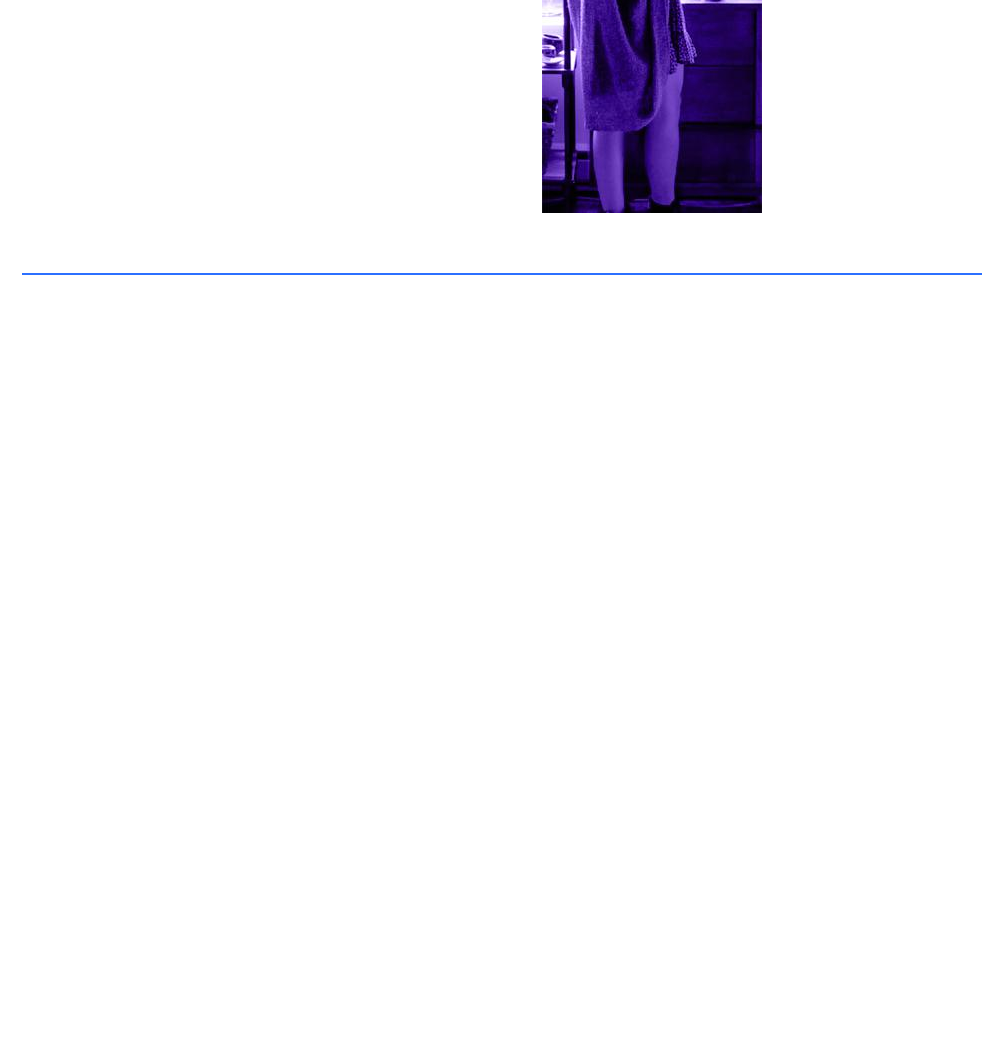
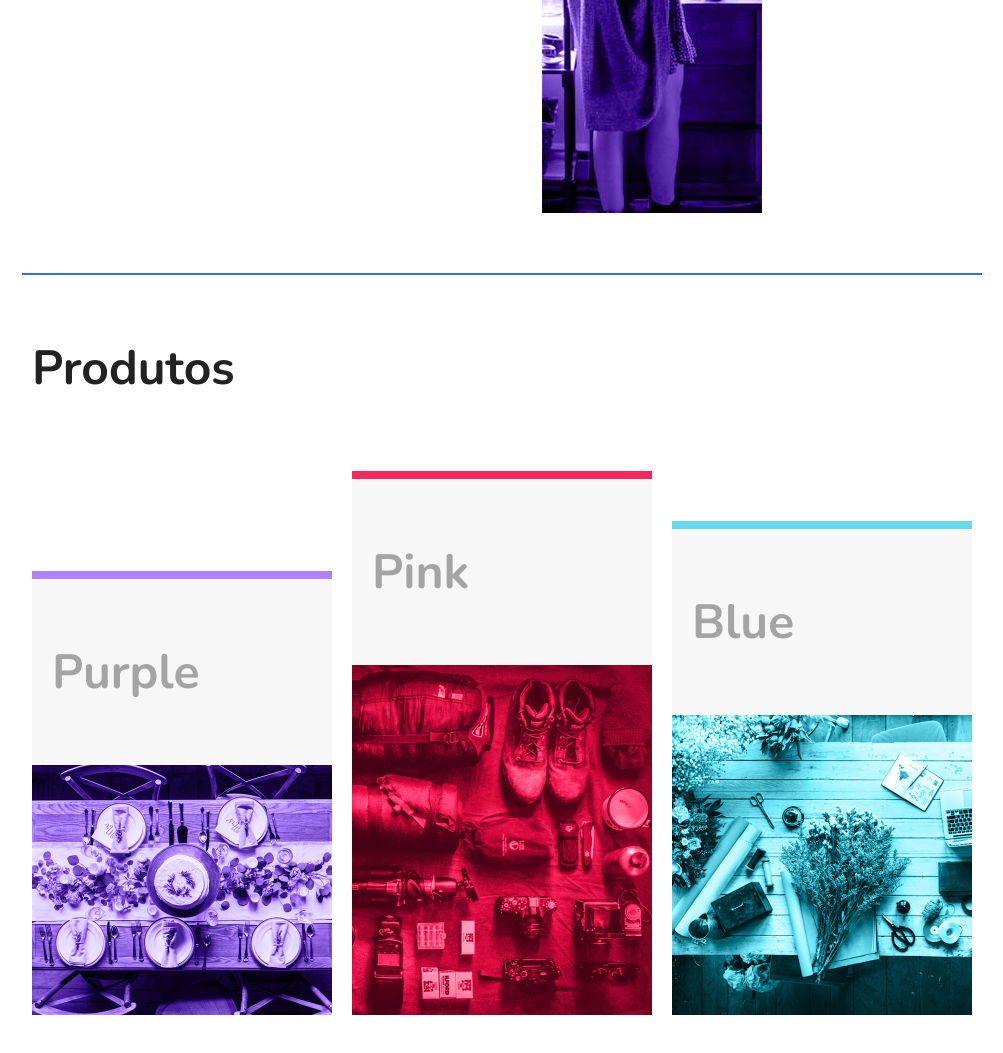
Before and after one commit to galmeidabp/flexblog, a plain HTML site: page index.html in a window 1280 px wide. Shown: the part 736-1789 px from the top of the page, without its empty margins (138-1141 px from the left). Before the commit the page ends 1011 px from the top, so only its background shows below. Drawn offline with nearby package versions, Linux system fonts and the light colour scheme.

Commit message:
produtos

```diff
--- /dev/null
+++ b/css/produtos.css
@@ -0,0 +1,32 @@
+.produtos {
+  max-width: 960px;
+  margin: 60px auto;
+}
+.produtos h1 {
+  font-size: 3em;
+  margin: 0 10px 60px 10px;
+}
+.produtos-container {
+  display: flex;
+  flex-wrap: wrap;
+  align-items: flex-end;
+}
+.prod-item {
+  flex: 1 1 175px;
+  margin: 10px;
+}
+.prod-item h2 {
+  color: #a4a4a4;
+  font-size: 3em;
+  background: #f7f7f7;
+  padding: 60px 20px;
+}
+.purple {
+  border-top: 8px solid #ae81ff;
+}
+.pink {
+  border-top: 8px solid #f9265e;
+}
+.blue {
+  border-top: 8px solid #66d9eb;
+}
--- a/index.html
+++ b/index.html
@@ -61,5 +61,22 @@
       </div>
     </section>
 
+    <section class="produtos" id="produtos">
+      <h1>Produtos</h1>
+      <div class="produtos-container">
+        <div class="prod-item purple">
+          <h2>Purple</h2>
+          <img src="img/produtos1.jpg" alt="Produtos 1" />
+        </div>
+        <div class="prod-item pink">
+          <h2>Pink</h2>
+          <img src="img/produtos2.jpg" alt="Produtos 2" />
+        </div>
+        <div class="prod-item blue">
+          <h2>Blue</h2>
+          <img src="img/produtos3.jpg" alt="Produtos 3" />
+        </div>
+      </div>
+    </section>
   </body>
 </html>
--- a/style.css
+++ b/style.css
@@ -1,3 +1,4 @@
 @import url(css/reset.css);
 @import url(css/menu.css);
 @import url(css/introducao.css);
+@import url(css/produtos.css);
```
